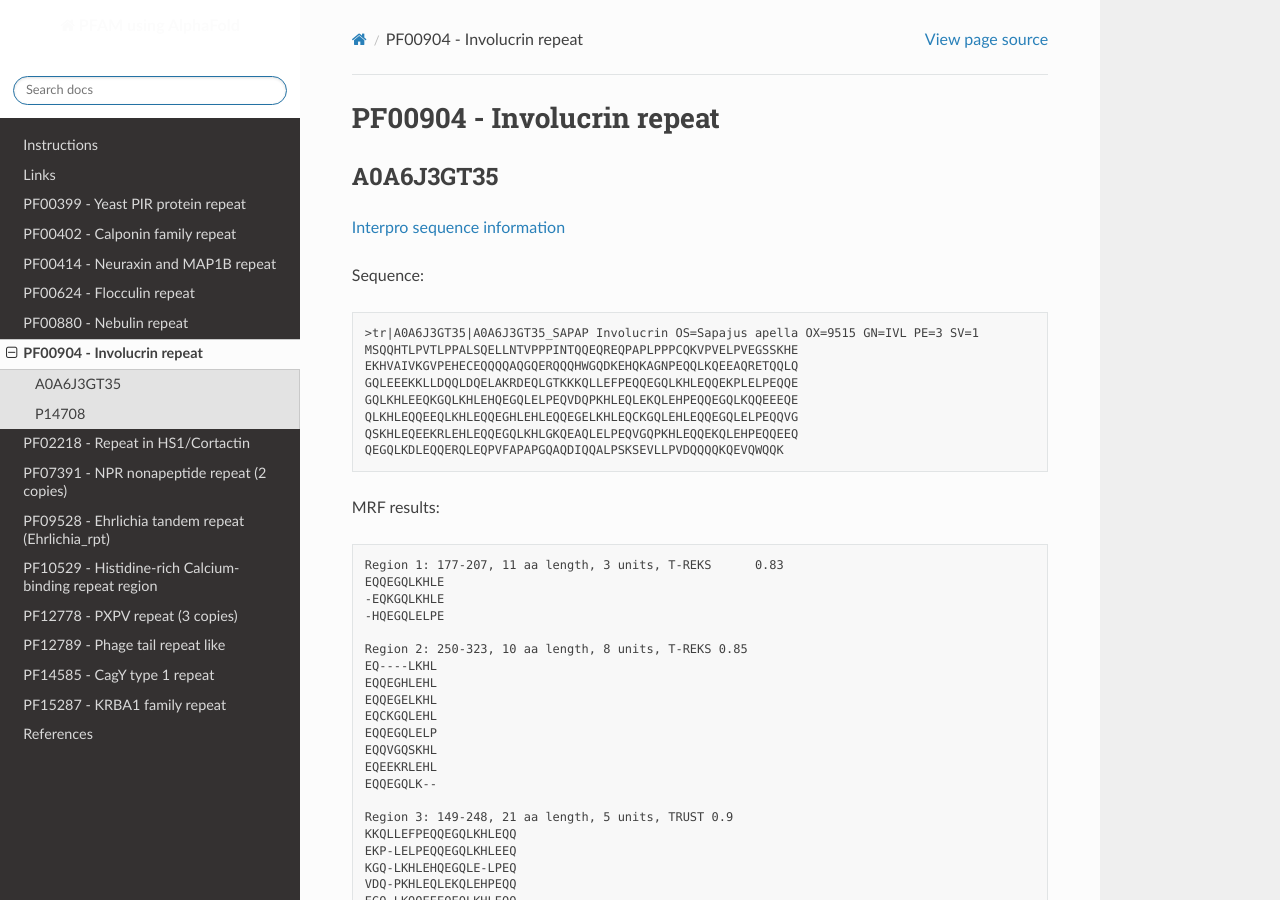
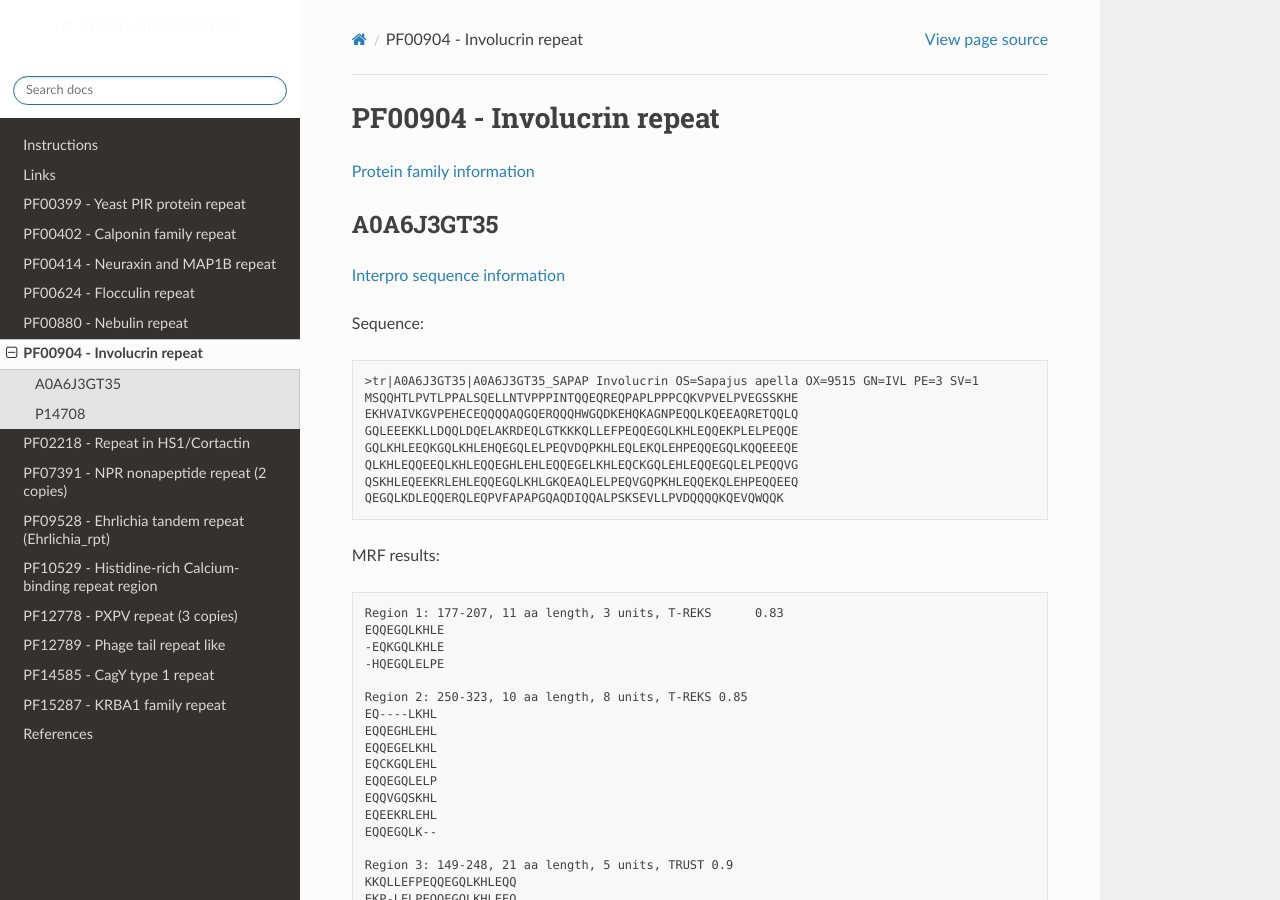
Before and after one commit to DraLaylaHirsh/AlphaFoldPfam, a Sphinx documentation site: the page built from docs/PF00904.rst, in a window 1280 px wide and 900 px high. Built offline with Sphinx 7.4.7 and the Read the Docs theme 2.0.0, drawn with Linux system fonts in a browser that asks for light colours.

Commit message:
Update PF00904.rst

```diff
--- a/docs/PF00904.rst
+++ b/docs/PF00904.rst
@@ -1,5 +1,8 @@
 PF00904 - Involucrin repeat
 ===========================
+
+`Protein family information <https://www.ebi.ac.uk/interpro/entry/pfam/PF00904/>`_
+
 
 A0A6J3GT35
 ----------
```
